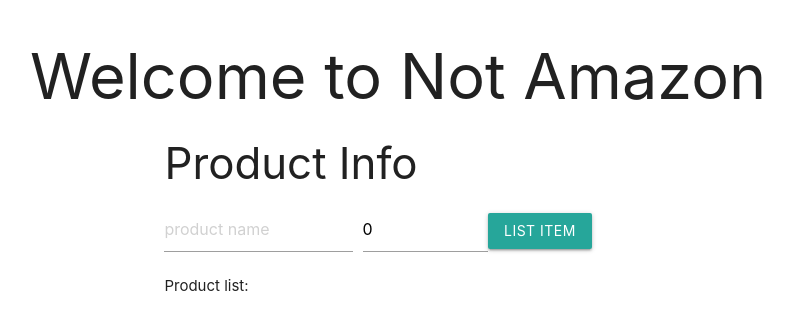
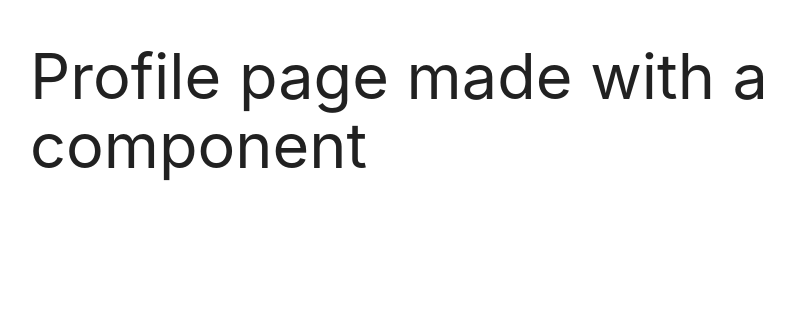
Before and after one commit to TimCPB/Nah-Mazon, a React (Create React App) app: page /profile in a window 1280 px wide. Shown: the top 330 px of the page, without its empty margins (162-956 px from the left). Built offline with nearby package versions, Linux system fonts and the light colour scheme.

Commit message:
create Profile component in src/Profile.js and add router to App.js to create ./profile route

```diff
--- a/package.json
+++ b/package.json
@@ -8,6 +8,7 @@
     "@testing-library/user-event": "^7.2.1",
     "react": "^16.13.1",
     "react-dom": "^16.13.1",
+    "react-router-dom": "^5.2.0",
     "react-scripts": "3.4.1"
   },
   "scripts": {
--- a/src/App.js
+++ b/src/App.js
@@ -1,12 +1,25 @@
 import React from 'react';
 import Form from './Form';
+import Profile from './Profile';
+import {
+  // BrowserRouter as Router,
+  Switch,
+  Route
+} from "react-router-dom";
 
 
 function App() {
   return (
     <div className="App container">
-      <h1>Welcome to Not Amazon</h1>
-      <Form />
+      <Switch>
+        <Route path="/profile">
+          <Profile />
+        </Route>
+        <Route path="/">
+          <h1>Welcome to Not Amazon</h1>
+          <Form />
+        </Route>
+      </Switch>
     </div>
   );
 }
--- /dev/null
+++ b/src/Profile.js
@@ -0,0 +1,9 @@
+import React from 'react';
+
+class Profile extends React.Component {
+  render () {
+    return <h1>Profile page made with a component</h1>
+  }
+}
+
+export default Profile
--- a/src/index.js
+++ b/src/index.js
@@ -2,10 +2,13 @@ import React from 'react';
 import ReactDOM from 'react-dom';
 import App from './App';
 import * as serviceWorker from './serviceWorker';
+import { BrowserRouter as Router} from "react-router-dom";
 
 ReactDOM.render(
   <React.StrictMode>
-    <App />
+    <Router>
+      <App />
+    </Router>
   </React.StrictMode>,
   document.getElementById('root')
 );
```
Also changed, not shown: 1 other file (tests, documents, lock files or other folders).
